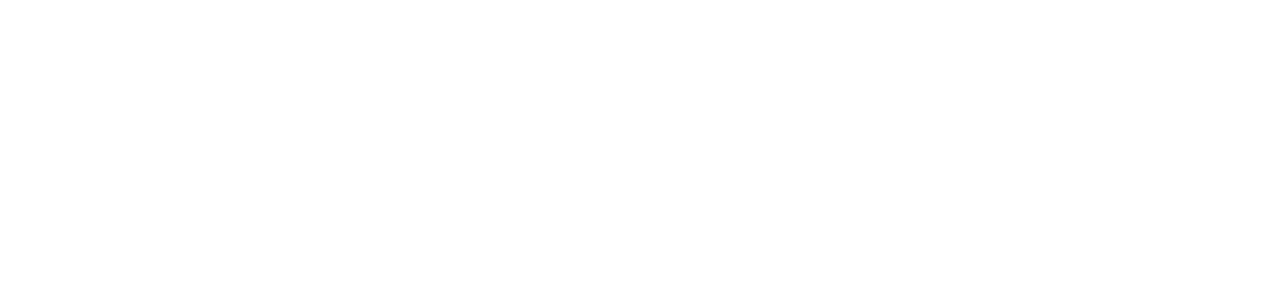
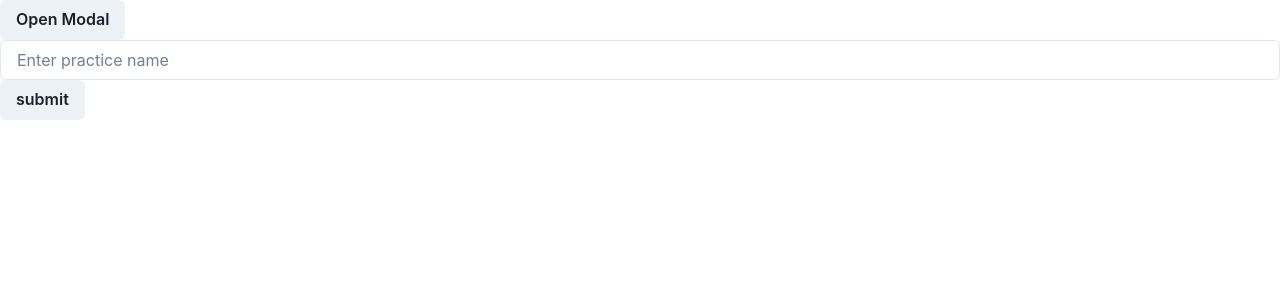
Before and after one commit to soroutmanisha2606/shopdress, a React (Create React App) app: page /payment in a window 1280 px wide. Shown: the top 300 px of the page. Built offline with nearby package versions, Linux system fonts and the light colour scheme.

Commit message:
adding paymet 3

```diff
--- a/src/Component/App/App.js
+++ b/src/Component/App/App.js
@@ -8,6 +8,7 @@ import Carddetails from "../PaymentPage/Carddetails";
 import { BasicUsage } from "../PaymentPage/PaymentModal";
 import PaymentPage from "../PaymentPage/PaymentPage";
 import PaymetSuccess from "../PaymentPage/PaymetSuccess";
+import Practice from "../PaymentPage/practice";
 
 import Navbar from "../TESTING/DROP";
 
@@ -15,8 +16,9 @@ function App() {
 
   return (
     <div className="App">
-
-
+   <BasicUsage/>
+    <Practice/>
+   {/* // <PaymentPage/> */}
     </div>
   );
 }
--- a/src/Component/PaymentPage/Carddetails.jsx
+++ b/src/Component/PaymentPage/Carddetails.jsx
@@ -2,9 +2,9 @@ import { Box, Button, Center, Heading, Input } from '@chakra-ui/react'
 import React from 'react'
 import "./PaymentPage.css"
 import {useFormik} from "formik";
-import { signUpSchema } from './schemas';
+import { paymenpageSchema, signUpSchema } from './schemas';
 // import { signUpSchema } from './schemas/index ';
-const Carddetails = ({setcomplete,complete}) => {
+const Carddetails = () => {
   const Formik=useFormik({
     initialValues:{
       card_number:"",
@@ -13,7 +13,7 @@ const Carddetails = ({setcomplete,complete}) => {
       country_name:"",
       postcode:"",
     },
-    validationSchema:signUpSchema ,
+    validationSchema:paymenpageSchema ,
     onSubmit:values=>{
       console.log("clicked")
       console.log(Formik.values+"values...");
@@ -41,7 +41,7 @@ const Carddetails = ({setcomplete,complete}) => {
       <img className='dressup_img_main_logo' src='https://cdn.shopify.com/s/files/1/0339/0901/files/All-Black-Logo_7_spacing.png?14284'/>
     </Box>
        <Box>
-      <Center> <Heading m={4}>Pay with debit or credit Card</Heading></Center>
+      <Center><Heading m={4}>Pay with debit or credit Card</Heading></Center>
      <Center><p>We keep your financial information securely encrypted</p>
         </Center>
        </Box>
--- a/src/Component/PaymentPage/PaymentPage.css
+++ b/src/Component/PaymentPage/PaymentPage.css
@@ -95,9 +95,9 @@
     margin-top: 25px;
    align-items: center;
 }
-Input{
+/* Input{
     height: 60px;
-}
+} */
 
 .Button{
     width: auto;
--- a/src/Component/PaymentPage/PaymentPage.jsx
+++ b/src/Component/PaymentPage/PaymentPage.jsx
@@ -2,9 +2,12 @@ import React from 'react'
 import "./PaymentPage.css"
 import { useFormik } from 'formik'
 import {Box, Button, Heading, Input, Link, Select} from "@chakra-ui/react"
-import { signUpSchema } from './schemas'
+import { paymenpageSchema, signUpSchema } from './schemas'
+import { Navigate } from 'react-router-dom'
 export default function PaymentPage() {
+  //const navigate=Navigate();
 const Formik=useFormik({
+
   initialValues:{
    email:"",
    country:"",
@@ -19,10 +22,11 @@ const Formik=useFormik({
    phone:""
   },
   validationSchema:signUpSchema,
-  onSubmit:(values,{setSubmitting})=>{
+  onSubmit:(values)=>{
     console.log(Formik.values+"values...");
     alert(JSON.stringify(values,null,2))
-    setSubmitting(false )
+   // setSubmitting(false )
+
   }
 })
 
@@ -49,7 +53,7 @@ const Formik=useFormik({
         <p> Already have an account?<span><Link>Log in</Link></span></p>
             </div>
 
-      <Input placeholder='* Email' className='input' focusBorderColor={"blue"} size='lg' border={"none"}  name='email'  value={Formik.values.email} onChange={Formik.handleChange} onBlur={Formik.onBlur}/>
+      <Input placeholder='* Email' className='input' focusBorderColor={"blue"} size='lg'   name='email'  value={Formik.values.email} onChange={Formik.handleChange} onBlur={Formik.onBlur}/>
       {Formik.errors.email&&Formik.touched.email?<p className='errors'>{Formik.errors.email}</p>:null}
       <br/>
       <br/>
@@ -93,7 +97,7 @@ const Formik=useFormik({
     </Box>
       <Box className='last_box'>
     <Link path="/cart "> <Heading size={"xsm"}>back to cart</Heading> </Link>
-        <Button bg={"black"}  color="white"  p={7} type="submit" disabled={Formik.isSubmitting} >continue to shopping</Button>
+        <Button bg={"black"}  color="white"  p={7} type="submit">continue to shopping</Button>
       </Box>
       </form>
   </Box>
--- /dev/null
+++ b/src/Component/PaymentPage/practice.jsx
@@ -0,0 +1,28 @@
+import { Button, Input } from '@chakra-ui/react'
+import React from 'react'
+import { useFormik } from 'formik'
+import { signUpSchema } from './schemas'
+
+const Practice = () => {
+ const Formik=useFormik({
+    initialValues:{
+        practice_name:""
+    },
+    validationSchema:signUpSchema,
+    onSubmit:(values)=>{
+        console.log("clicked")
+   alert(JSON.stringify(values,null,2))
+    }
+ })
+ //console.log(Formik.errors)
+  return (
+    <div><form onSubmit={Formik.handleSubmit}>
+        <Input placeholder='Enter practice name' onChange={Formik.handleChange} value={Formik.values.practice_name} name="practice_name" onBlur={Formik.handleBlur}/>
+        {Formik.errors.practice_name&&Formik.touched.practice_name?<p className='errors'>{Formik.errors.practice_name}</p>:null}
+
+        <Button type='submit'>submit</Button>
+        </form></div>
+  )
+}
+
+export default Practice
--- a/src/Component/PaymentPage/schemas/index.jsx
+++ b/src/Component/PaymentPage/schemas/index.jsx
@@ -1,11 +1,15 @@
 import * as yup from 'yup';
 
 export const signUpSchema=yup.object({
-    card_number:yup.string().min(14).max(14).required("Please enter valid card number"),
-    cvv:yup.string().min(6).max(6).required("please enter valid cvv"),
-    country_name:yup.string().min(2).max(15).required("please enter country name"),
-    cvv:yup.string().min(6).max(6).required("please enter valid cvv number"),
-    name_card:yup.string().min(2).max(20).required("please enter valid name"),
+    // card_number:yup.string().min(14).max(14).required("Please enter valid card number"),
+    // cvv:yup.string().min(6).max(6).required("please enter valid cvv"),
+    // country_name:yup.string().min(2).max(15).required("please enter country name"),
+    // cvv:yup.string().min(6).max(6).required("please enter valid cvv number"),
+    // name_card:yup.string().min(2).max(20).required("please enter valid name"),
+
+
+
+
     email:yup.string().email().min(2).required("please enter valid email address"),
     country:yup.string(),
     first_name:yup.string().min(2).max(20).required("Please enter valid first name"),
@@ -16,9 +20,30 @@ export const signUpSchema=yup.object({
     address:yup.string().min(2).max(20).required("Please enter valid email address"),
     region:yup.string().min(3).max(12),
     Zip:yup.string().min(6).max(6).required("Please enter valid zip code "),
-    phone:yup.string().min(10).max(10).required("Please enter Valid mobile number")
+    phone:yup.string().min(10).max(10).required("Please enter Valid mobile number"),
+   practice_name:yup.string().min(2).max(20).required("requires")
 
 
+
+})
+export const paymenpageSchema=yup.object({
+//      email:yup.string().email().min(2).required("please enter valid email address"),
+//     country:yup.string(),
+//     first_name:yup.string().min(2).max(20).required("Please enter valid first name"),
+//     last_name:yup.string().min(2).max(20),
+//     company:yup.string().min(2).max(20),
+//     appartment:yup.string().min(2).max(20),
+//     city:yup.string().min(2).max(13).required("Please enter valid city name"),
+//     address:yup.string().min(2).max(20).required("Please enter valid email address"),
+//     region:yup.string().min(3).max(12),
+//     Zip:yup.string().min(6).max(6).required("Please enter valid zip code "),
+//     phone:yup.string().min(10).max(10).required("Please enter Valid mobile number"),
+//    practice_name:yup.string().min(2).max(20).required("requires"),
+   card_number:yup.string().min(14).max(14).required("Please enter valid card number"),
+    cvv:yup.string().min(6).max(6).required("please enter valid cvv"),
+    country_name:yup.string().min(2).max(15).required("please enter country name"),
+    cvv:yup.string().min(6).max(6).required("please enter valid cvv number"),
+    name_card:yup.string().min(2).max(20).required("please enter valid name"),
 
 })
 // email:"",
```
Also changed, not shown: 1 other file (tests, documents, lock files or other folders).
